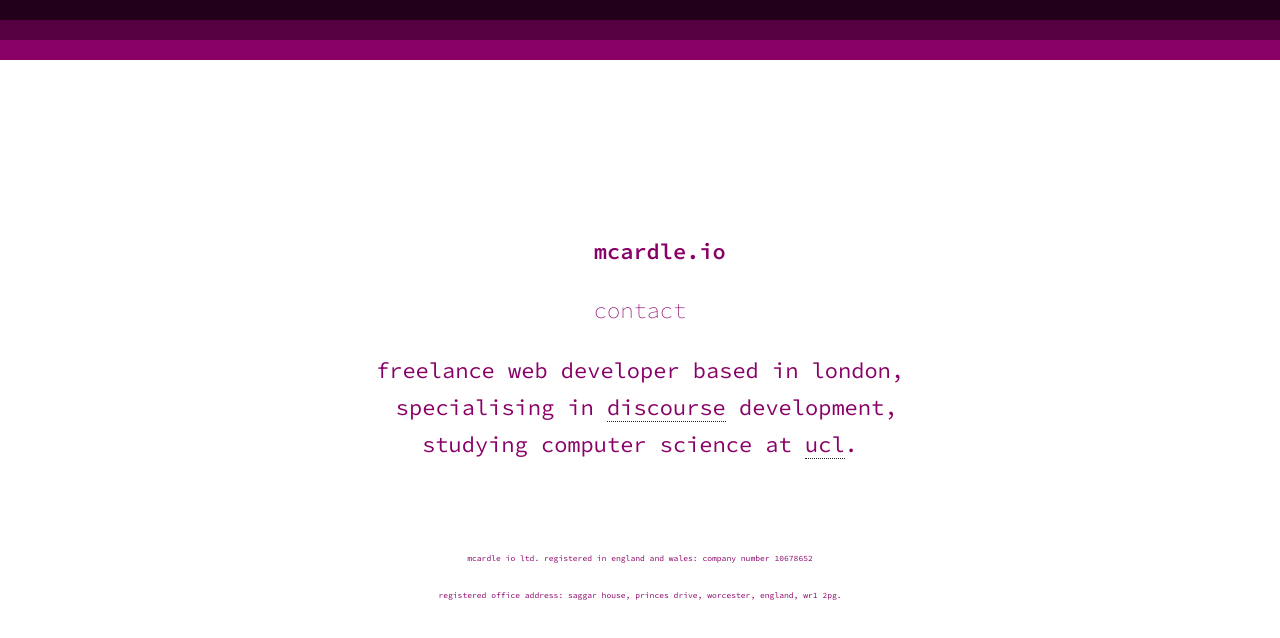
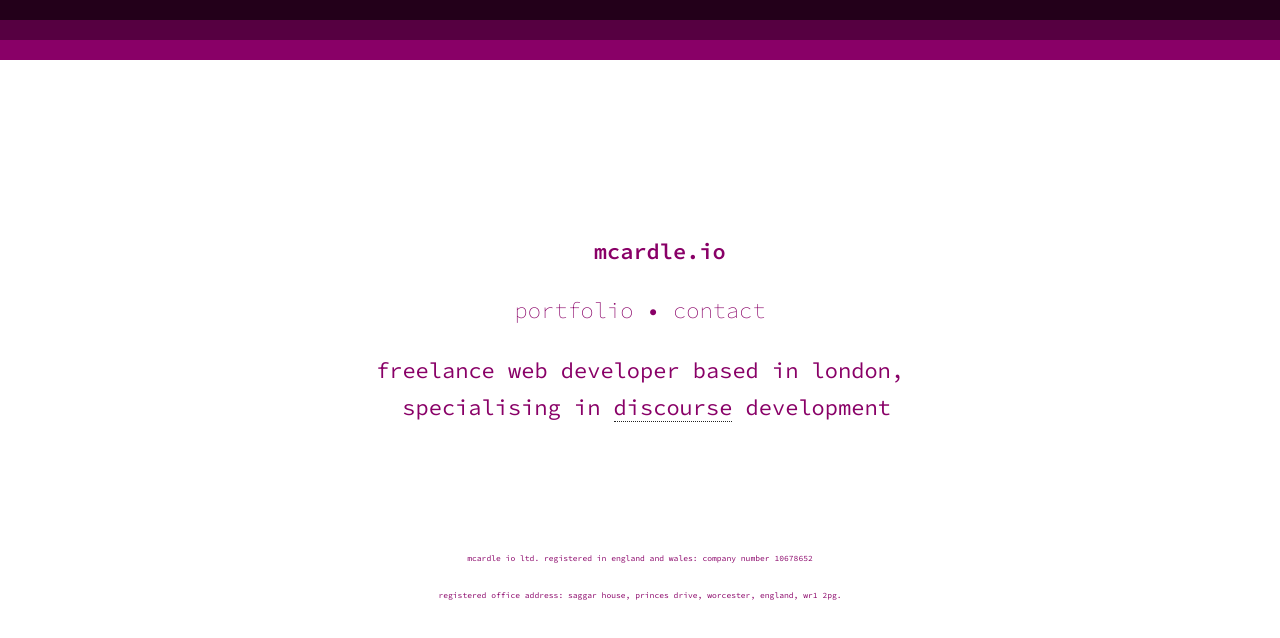
Before and after one commit to LeoMcA/mcardle.io, a plain HTML site: page index.html in a window 1280 px wide. Drawn offline with Linux system fonts and the light colour scheme.

Commit message:
update with link to portfolio

```diff
--- a/assets/stylesheets/style.css
+++ b/assets/stylesheets/style.css
@@ -123,6 +123,10 @@ nav li {
   display: inline;
 }
 
+nav li:not(:last-child):after {
+  content: " • ";
+}
+
 nav a {
   text-decoration: none;
   color: inherit;
--- a/index.html
+++ b/index.html
@@ -1,6 +1,7 @@
 <!doctype html>
 <html>
   <head>
+    <meta charset="utf-8">
     <title>mcardle.io</title>
     <link href="https://fonts.googleapis.com/css?family=Source+Code+Pro:200,400,600" rel="stylesheet">
     <link href="assets/stylesheets/normalize.css" rel="stylesheet">
@@ -13,6 +14,7 @@
       <section>
         <nav>
           <ul>
+            <li><a href="https://portfolio.mcardle.io">portfolio</a></li>
             <li><a href="mailto:leo@mcardle.io"
               onclick="document.querySelector('h1 .hidden-email').className = 'shown-email'"
               onmouseover="document.querySelector('h1 .hidden-email').style.opacity = 1"
@@ -21,8 +23,7 @@
         </nav>
         <p>
           freelance web developer based in london,<br>
-          &nbsp;specialising in <a class="info" title="Forum software designed in and for the 21st century" href="https://discourse.org">discourse</a> development,<br>
-          studying computer science at <a class="info" title="University College London" href="https://www.ucl.ac.uk/">ucl</a>.
+          &nbsp;specialising in <a class="info" title="Forum software designed in and for the 21st century" href="https://discourse.org">discourse</a> development
         </p>
       </section>
       <footer>
```
